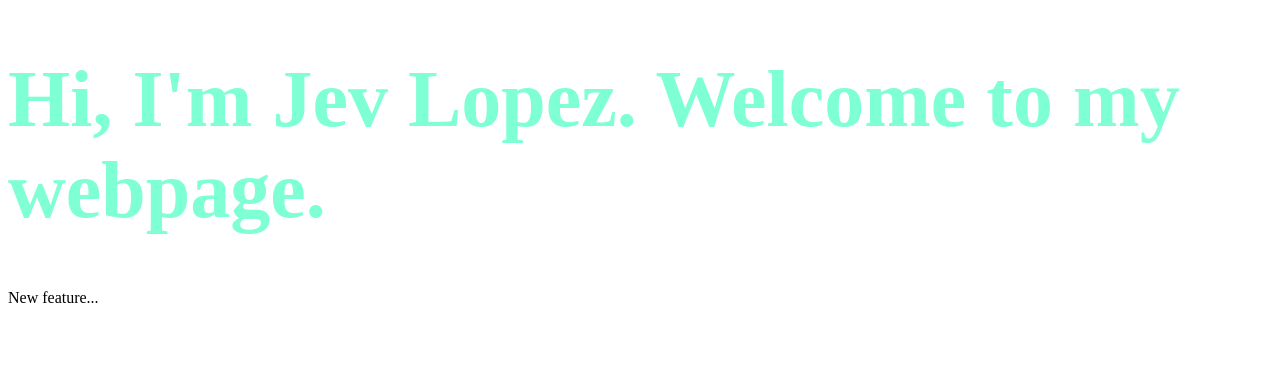
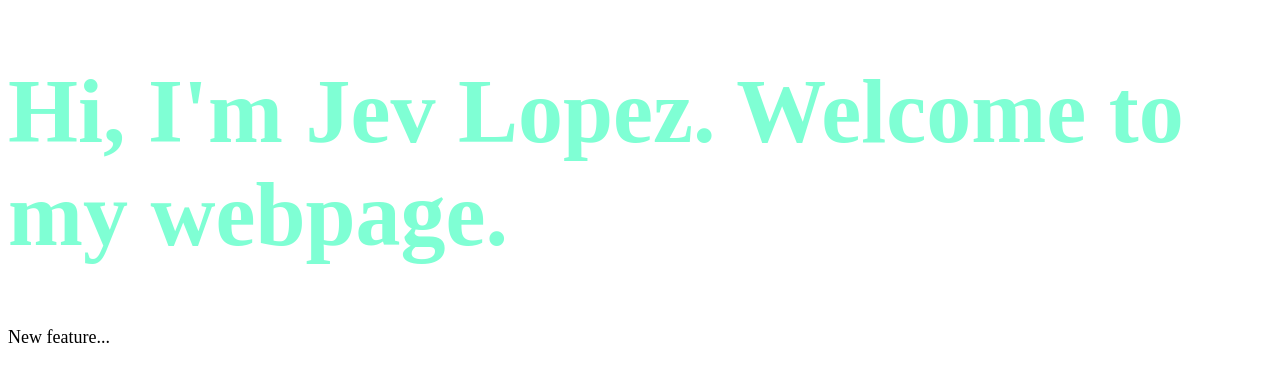
Before and after one commit to jebjebs/simple-web-app, a plain HTML site: page index.html in a window 1280 px wide. Drawn offline with Linux system fonts and the light colour scheme.

Commit message:
Added CSS

```diff
--- a/styles.css
+++ b/styles.css
@@ -2,3 +2,6 @@ h1 {
     color:aquamarine;
     font-size: 5em;
 }
+body {
+    font-size: large;
+}
```
